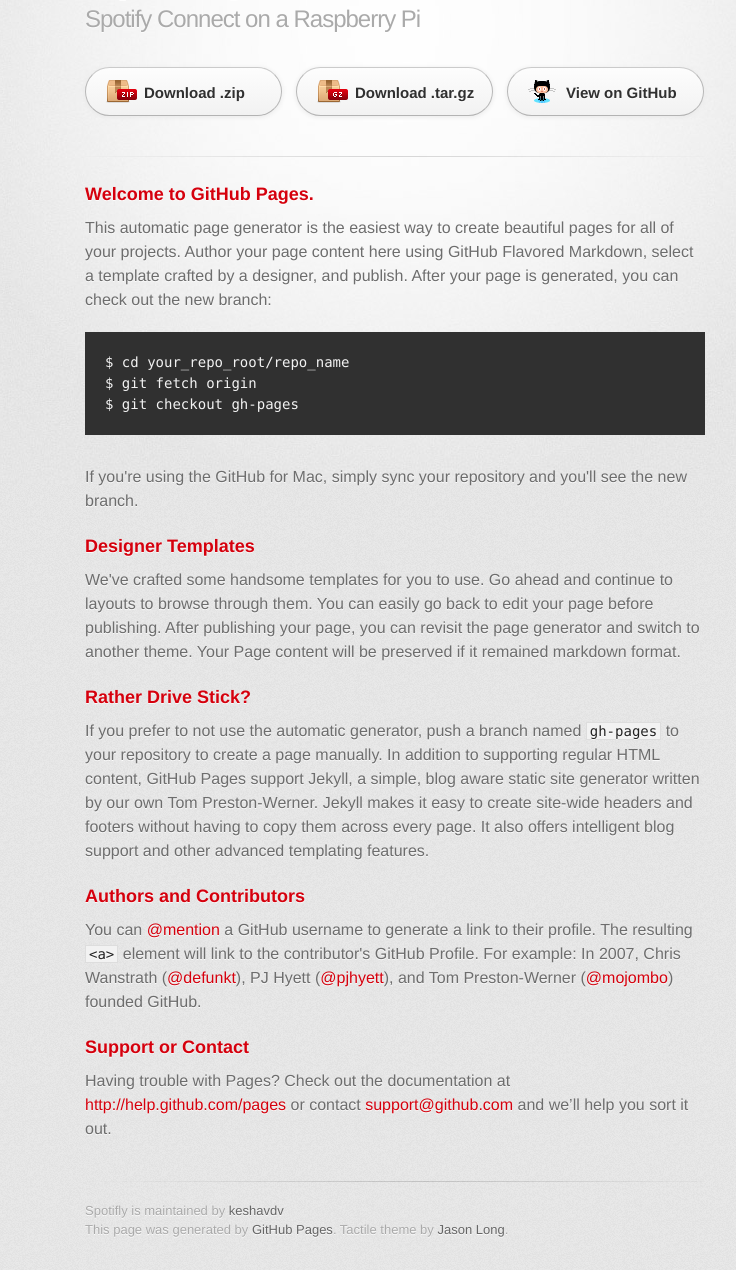
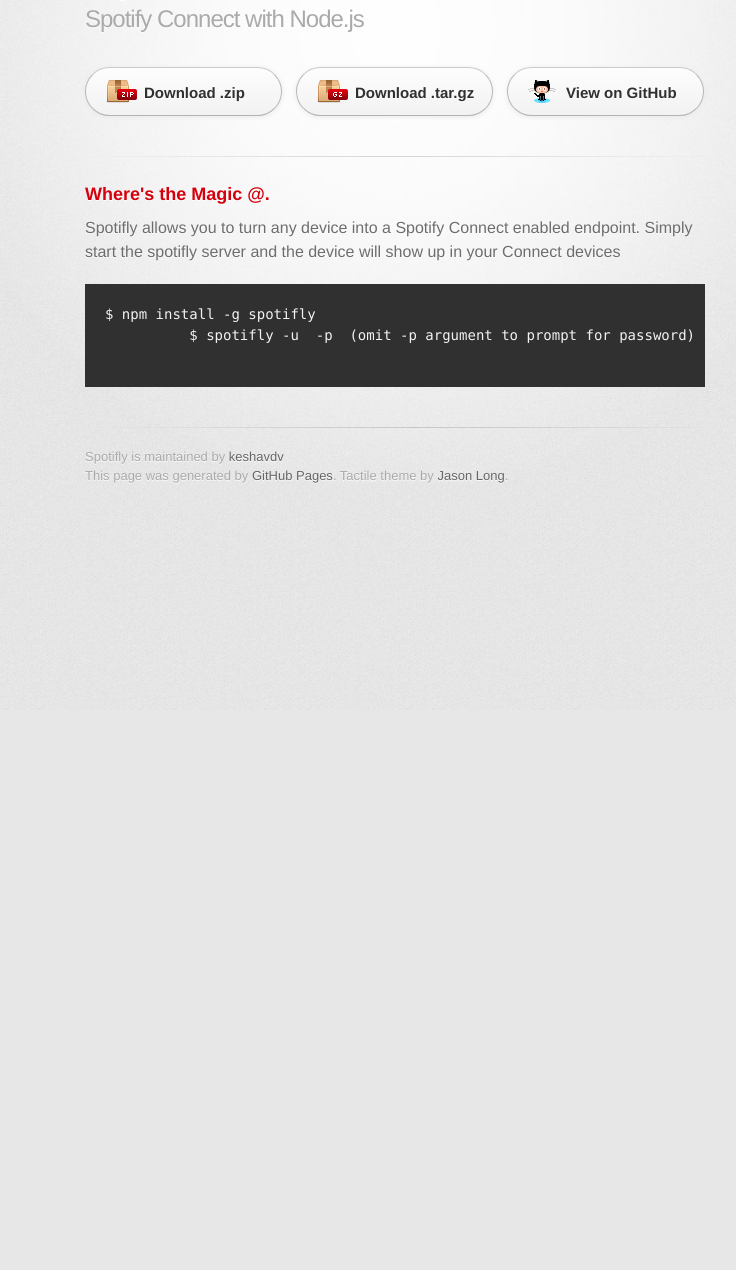
Before and after one commit to keshavdv/spotifly, a plain HTML site: page index.html in a window 1280 px wide. Shown: the part 90-1360 px from the top of the page, without its empty margins (245-981 px from the left). After the commit the page ends 800 px from the top, so only its background shows below. Drawn offline with Linux system fonts and the light colour scheme; a web font is replaced by a local one.

Commit message:
update docs

```diff
--- a/index.html
+++ b/index.html
@@ -19,7 +19,7 @@
 
         <header>
           <h1>Spotifly</h1>
-          <h2>Spotify Connect on a Raspberry Pi</h2>
+          <h2>Spotify Connect with Node.js</h2>
         </header>
 
         <section id="downloads" class="clearfix">
@@ -32,36 +32,14 @@
 
         <section id="main_content">
           <h3>
-<a name="welcome-to-github-pages" class="anchor" href="#welcome-to-github-pages"><span class="octicon octicon-link"></span></a>Welcome to GitHub Pages.</h3>
+          <a name="welcome-to-github-pages" class="anchor" href="#welcome-to-github-pages"><span class="octicon octicon-link"></span></a>Where's the Magic @.</h3>
 
-<p>This automatic page generator is the easiest way to create beautiful pages for all of your projects. Author your page content here using GitHub Flavored Markdown, select a template crafted by a designer, and publish. After your page is generated, you can check out the new branch:</p>
+          <p>Spotifly allows you to turn any device into a Spotify Connect enabled endpoint. Simply start the spotifly server and the device will show up in your Connect devices</p>
 
-<pre><code>$ cd your_repo_root/repo_name
-$ git fetch origin
-$ git checkout gh-pages
-</code></pre>
+          <pre><code>$ npm install -g spotifly
+          $ spotifly -u <username> -p <password> (omit -p argument to prompt for password)
+          </code></pre>
 
-<p>If you're using the GitHub for Mac, simply sync your repository and you'll see the new branch.</p>
-
-<h3>
-<a name="designer-templates" class="anchor" href="#designer-templates"><span class="octicon octicon-link"></span></a>Designer Templates</h3>
-
-<p>We've crafted some handsome templates for you to use. Go ahead and continue to layouts to browse through them. You can easily go back to edit your page before publishing. After publishing your page, you can revisit the page generator and switch to another theme. Your Page content will be preserved if it remained markdown format.</p>
-
-<h3>
-<a name="rather-drive-stick" class="anchor" href="#rather-drive-stick"><span class="octicon octicon-link"></span></a>Rather Drive Stick?</h3>
-
-<p>If you prefer to not use the automatic generator, push a branch named <code>gh-pages</code> to your repository to create a page manually. In addition to supporting regular HTML content, GitHub Pages support Jekyll, a simple, blog aware static site generator written by our own Tom Preston-Werner. Jekyll makes it easy to create site-wide headers and footers without having to copy them across every page. It also offers intelligent blog support and other advanced templating features.</p>
-
-<h3>
-<a name="authors-and-contributors" class="anchor" href="#authors-and-contributors"><span class="octicon octicon-link"></span></a>Authors and Contributors</h3>
-
-<p>You can <a href="https://github.com/blog/821" class="user-mention">@mention</a> a GitHub username to generate a link to their profile. The resulting <code>&lt;a&gt;</code> element will link to the contributor's GitHub Profile. For example: In 2007, Chris Wanstrath (<a href="https://github.com/defunkt" class="user-mention">@defunkt</a>), PJ Hyett (<a href="https://github.com/pjhyett" class="user-mention">@pjhyett</a>), and Tom Preston-Werner (<a href="https://github.com/mojombo" class="user-mention">@mojombo</a>) founded GitHub.</p>
-
-<h3>
-<a name="support-or-contact" class="anchor" href="#support-or-contact"><span class="octicon octicon-link"></span></a>Support or Contact</h3>
-
-<p>Having trouble with Pages? Check out the documentation at <a href="http://help.github.com/pages">http://help.github.com/pages</a> or contact <a href="mailto:support@github.com">support@github.com</a> and we’ll help you sort it out.</p>
         </section>
 
         <footer>
```
